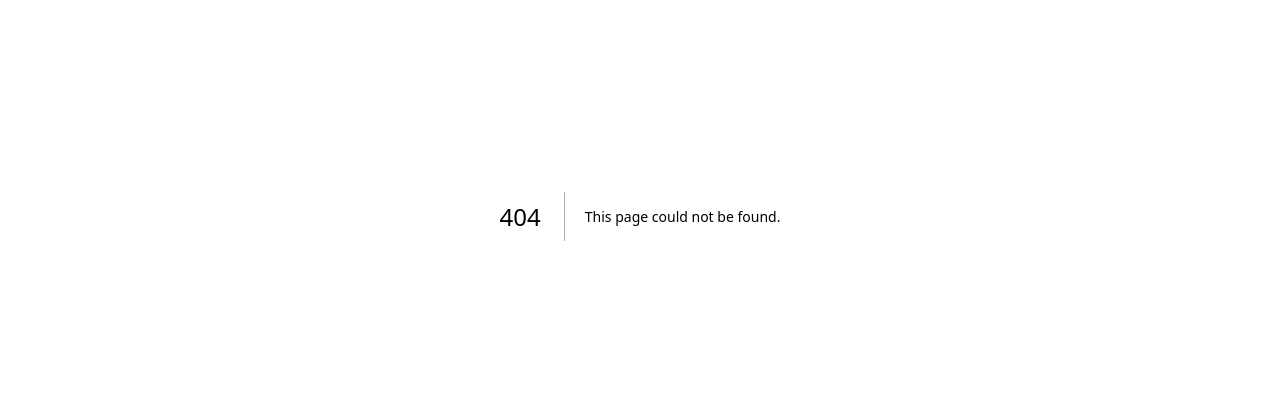
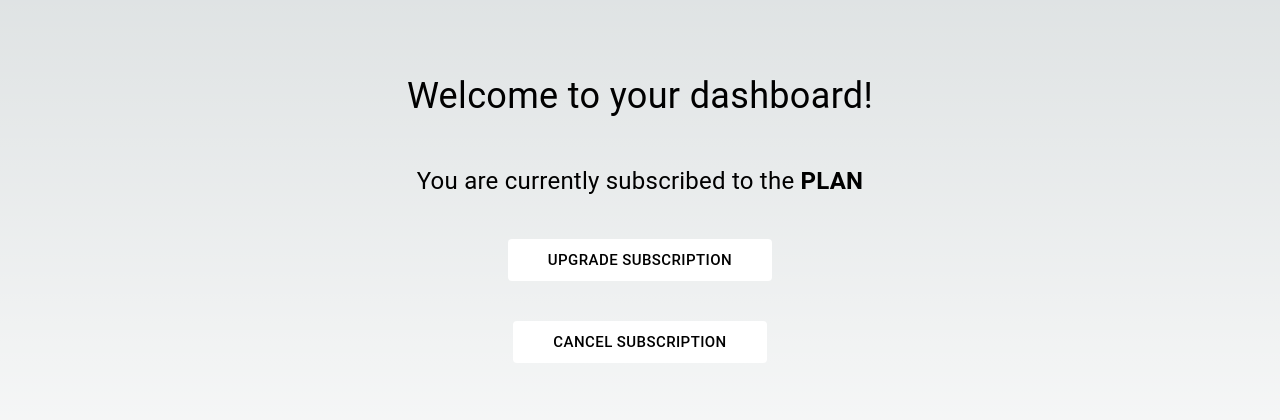
Before and after one commit to jarocode/stripe-payments-Nextjs, a Next.js app: page /dashboard in a window 1280 px wide. Before the commit this address had no page. Shown: the part 184-604 px from the top of the page. Built offline with nearby package versions, Linux system fonts and the light colour scheme; no server answers.

Commit message:
update subscription

```diff
--- a/src/app/api-requests/stripe.ts
+++ b/src/app/api-requests/stripe.ts
@@ -27,8 +27,17 @@ const updateSubscription = async ({ lookup_key }: { lookup_key: string }) => {
     throw error;
   }
 };
+const getUserSubscription = async () => {
+  try {
+    const response = await api.get(`/payments/stripe/get-user-subscription`);
+    return response.data.data;
+  } catch (error) {
+    throw error;
+  }
+};
 
 export const stripeApi = {
   createSubscriptionCheckout,
   updateSubscription,
+  getUserSubscription,
 };
--- /dev/null
+++ b/src/app/dashboard/page.tsx
@@ -0,0 +1,83 @@
+"use client";
+
+import React, { useEffect, useState } from "react";
+import styled from "@emotion/styled";
+import { Typography, Button } from "@mui/material";
+import { useRouter } from "next/navigation";
+
+import { stripeApi } from "../api-requests/stripe";
+
+const Page = () => {
+  const [subscription, setSubscription] = useState<any>();
+  const router = useRouter();
+
+  useEffect(() => {
+    getSubscription();
+  }, []);
+
+  const getSubscription = async () => {
+    try {
+      const data = await stripeApi.getUserSubscription();
+      setSubscription(data);
+    } catch (error) {
+      throw error;
+    }
+  };
+
+  const handleSubscriptionUpgrade = () => {
+    router.replace("/?upgrade=true");
+  };
+
+  return (
+    <Container>
+      <Typography fontSize="36px">Welcome to your dashboard!</Typography>
+      <Typography fontSize="24px">
+        You are currently subscribed to the{" "}
+        <strong style={{ textTransform: "uppercase" }}>
+          {subscription?.product_name} plan
+        </strong>
+      </Typography>
+
+      <Button
+        size="large"
+        sx={{
+          padding: ".5rem 2.5rem",
+          background: "#fff",
+          color: "#000",
+          "&:hover": {
+            background: "#fff",
+          },
+        }}
+        onClick={handleSubscriptionUpgrade}
+      >
+        Upgrade Subscription
+      </Button>
+
+      <Button
+        size="large"
+        sx={{
+          padding: ".5rem 2.5rem",
+          background: "#fff",
+          color: "#000",
+          "&:hover": {
+            background: "#fff",
+          },
+        }}
+      >
+        Cancel Subscription
+      </Button>
+    </Container>
+  );
+};
+
+export default Page;
+
+const Container = styled.div`
+  width: 100%;
+  height: 100vh;
+  display: flex;
+  flex-direction: column;
+  justify-content: center;
+  gap: 2.5rem;
+  align-items: center;
+`;
```
Also changed, not shown: src/app/page.tsx (+27 -2 lines), src/app/payment-success/page.tsx (+5 -4 lines).
